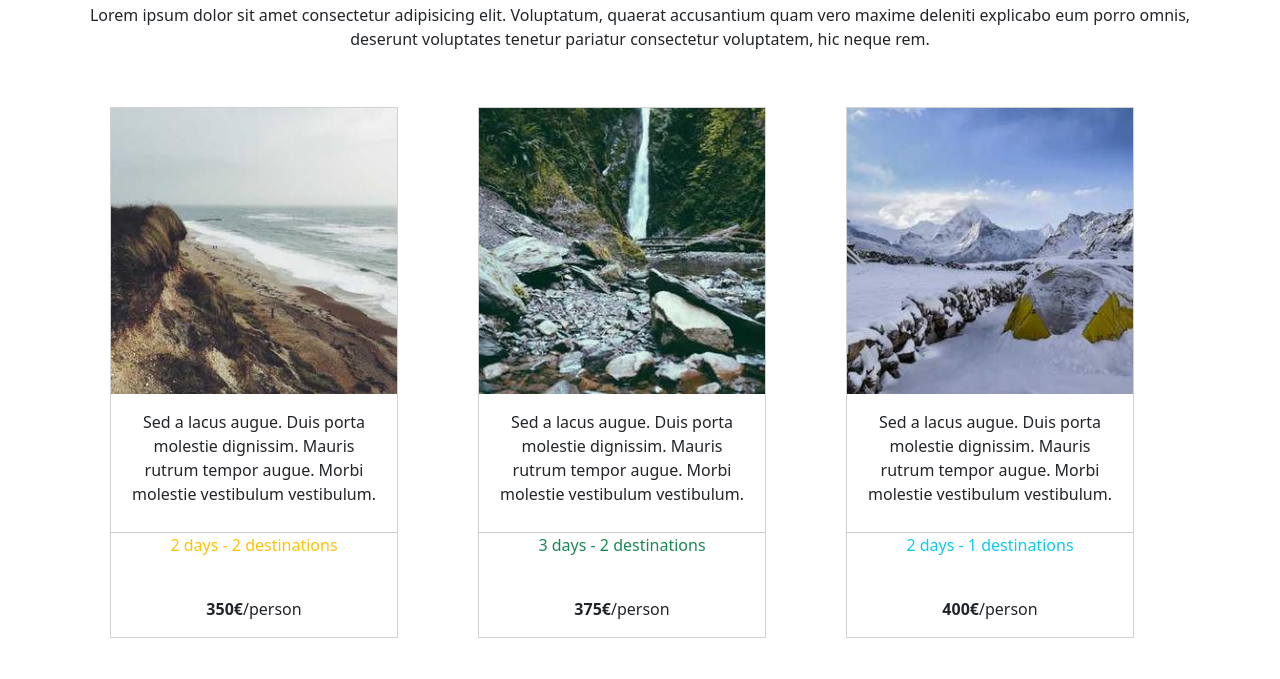
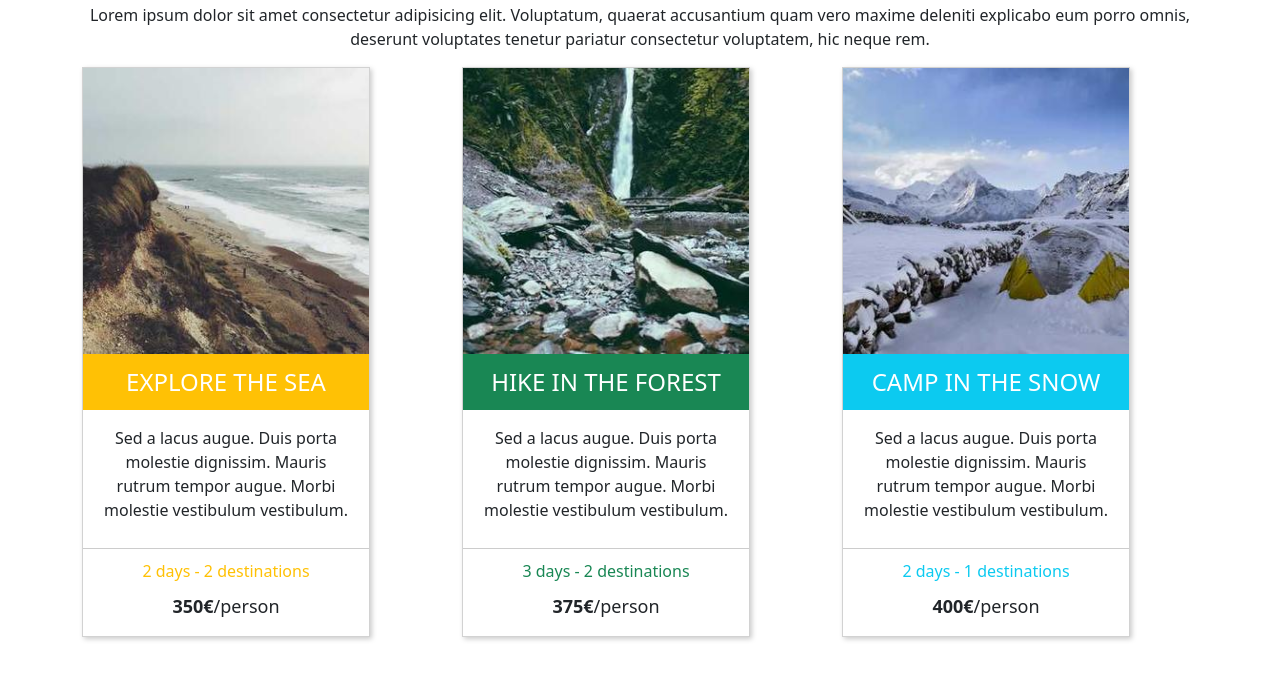
Before and after one commit to feffyx/bootstrap-travel-agency, a plain HTML site: page index.html in a window 1280 px wide. Shown: the part 53-732 px from the top of the page. Drawn offline with nearby package versions, Linux system fonts and the light colour scheme.

Commit message:
Completed cards

```diff
--- a/css/style.css
+++ b/css/style.css
@@ -6,13 +6,50 @@
 
 .custom-card{
     padding: 0 0;
-    margin: 40px;
     border-radius: 0px;
+    box-shadow: 2px 2px 5px #ccc;
 }
 .card-img-top{
     border-radius: 0px;
 }
+
+.image-container {
+    position: relative;
+    display: inline-block;
+}
+
+.overlay-text {
+    top: 10px;
+    left: 10px;
+    color: white;
+    padding: 10px;
+    font-size: 24px;
+}
+
+.exploring{
+    background-color: #FFC105;
+
+}
+
+.hiking{
+    background-color: #198754;
+}
+
+.camping{
+    background-color: #0CCAF0;
+}
+
 .hr-container {
     border-top: 1px solid #ccc;
     margin-top: 10px;
 }
+
+.bottom-text{
+    font-size: 16px;
+    margin-top: 10px;
+}
+
+.price{
+    font-size: 18px;
+    margin-top: -30px;
+}
--- a/index.html
+++ b/index.html
@@ -24,45 +24,73 @@
         </div>
 
 
-        <div class="container">
+        <div class="container mx-auto">
             <div class="row">
+                <div class="col-md-4 mb-3">
                     <div class="custom-card card" style="width: 18rem;">
+                        <div class="image-container">
                             <img src="img/1061-300x300.jpg" class="card-img-top" alt="..." >
+                        </div>
+                    <div class="overlay-text text-center exploring">EXPLORE THE SEA</div>
                     <div class="card-body">
                       <p class="card-text text-center">Sed a lacus augue. Duis porta molestie dignissim. Mauris rutrum tempor augue. Morbi molestie vestibulum vestibulum.</p>
                     </div>
                     <div class="hr-container"></div>
                     <div class="bottom-text text-center">
                         <p style="color: #FFC105;">2 days - 2 destinations</p><br>
+                        <div class="price">
                             <p><strong>350&euro;</strong>/person</p>
                         </div>
 
                     </div>
 
+                  </div>
+                </div>
 
+
+                <div class="col-md-4 mb-3">
                     <div class="custom-card card" style="width: 18rem;">
-                    <img src="img/15-300x300.jpg" class="card-img-top " alt="...">
+                        <div class="image-container">
+                            <img src="img/15-300x300.jpg" class="card-img-top" alt="..." >
+                        </div>
+                    <div class="overlay-text text-center hiking">HIKE IN THE FOREST</div>
                     <div class="card-body">
                       <p class="card-text text-center">Sed a lacus augue. Duis porta molestie dignissim. Mauris rutrum tempor augue. Morbi molestie vestibulum vestibulum.</p>
                     </div>
                     <div class="hr-container"></div>
                     <div class="bottom-text text-center">
                         <p style="color: #198754;">3 days - 2 destinations</p><br>
+                        <div class="price">
                             <p><strong>375&euro;</strong>/person</p>
+                        </div>
+
+                    </div>
+
                   </div>
                 </div>
 
+
+                <div class="col-md-4 mb-3">
                     <div class="custom-card card" style="width: 18rem;">
-                    <img src="img/1036-300x300.jpg" class="card-img-top" alt="...">
+                        <div class="image-container">
+                            <img src="img/1036-300x300.jpg" class="card-img-top" alt="..." >
+                        </div>
+                    <div class="overlay-text text-center camping">CAMP IN THE SNOW</div>
                     <div class="card-body">
                       <p class="card-text text-center">Sed a lacus augue. Duis porta molestie dignissim. Mauris rutrum tempor augue. Morbi molestie vestibulum vestibulum.</p>
                     </div>
                     <div class="hr-container"></div>
                     <div class="bottom-text text-center">
                         <p style="color: #0CCAF0;">2 days - 1 destinations</p><br>
+                        <div class="price">
                             <p><strong>400&euro;</strong>/person</p>
                         </div>
+
                     </div>
+
+                  </div>
+                </div>
+
             </div>
         </div>
     </main>
```
Lines whose indentation alone changed are shown as unchanged.
